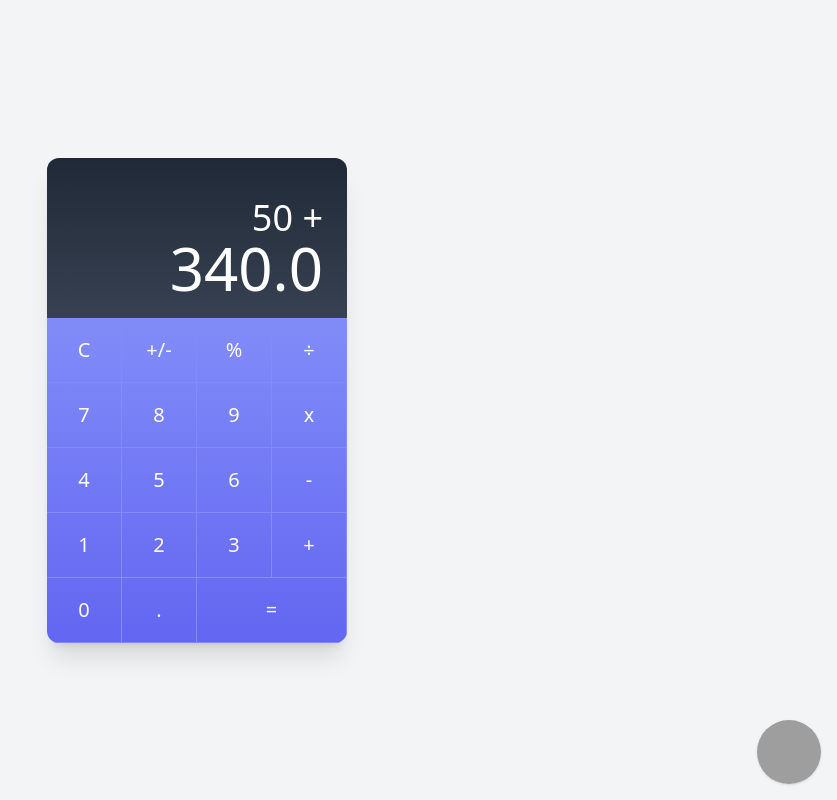
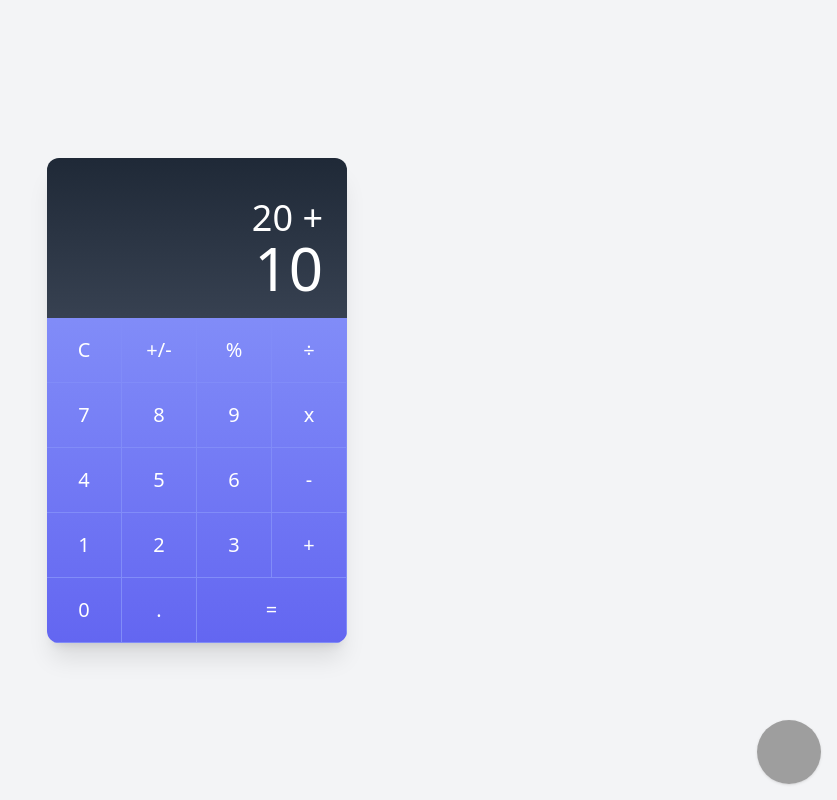
Before and after one commit to JonathanYaguana/zonless-calculator, an Angular app: page /calculator in a window 1280 px wide. Shown: the whole page, without its empty margins (443-1280 px from the left). Built offline with nearby package versions, Linux system fonts and the light colour scheme; grey boxes are pictures that could not be loaded.

Commit message:
validaciones

```diff
--- a/src/app/calculator/components/calculator/calculator.component.html
+++ b/src/app/calculator/components/calculator/calculator.component.html
@@ -1,8 +1,8 @@
 <div class="w-full h-40 bg-gradient-to-b from-gray-800 to-gray-700 flex items-end text-right">
   <div class="w-full py-5 px-6 text-6xl text-white font-thin">
-    <span class="text-4xl"> 50 + </span>
+    <span class="text-4xl"> {{ subResultText() }} {{ lastOperator() }} </span>
     <br>
-    <span>340.0</span>
+    <span>{{ resultText() }}</span>
 
   </div>
 </div>
--- a/src/app/calculator/components/calculator/calculator.component.ts
+++ b/src/app/calculator/components/calculator/calculator.component.ts
@@ -1,5 +1,6 @@
-import { ChangeDetectionStrategy, Component, viewChildren } from '@angular/core';
+import { ChangeDetectionStrategy, Component, computed, inject, viewChildren } from '@angular/core';
 import { CalculatorBottomComponent } from '../calculator-bottom/calculator-bottom.component';
+import { CalculatorService } from '@/calculator/services/calculator.service';
 
 @Component({
   selector: 'calculator',
@@ -13,7 +14,13 @@ import { CalculatorBottomComponent } from '../calculator-bottom/calculator-botto
 })
 export class CalculatorComponent {
 
+  private calculatorService = inject(CalculatorService);
+
   public calculatorButtons = viewChildren( CalculatorBottomComponent );
+
+  public resultText = computed( () => this.calculatorService.resultText() );
+  public subResultText = computed( () => this.calculatorService.subResultText() );
+  public lastOperator = computed( () => this.calculatorService.lastOperator() );
 
   handleClick( key: string ){
     console.log({ key })
--- /dev/null
+++ b/src/app/calculator/services/calculator.service.ts
@@ -0,0 +1,23 @@
+import { Injectable, signal } from '@angular/core';
+
+const numbers = ['1', '2', '3', '4', '5', '6', '7', '8', '9'];
+const operators = ['+', '-', '*', '/'];
+const specialOperators = ['+/-', '%', '.', '=', 'C', 'Backspace'];
+
+@Injectable({
+  providedIn: 'root'
+})
+export class CalculatorService {
+
+  public resultText = signal('10');
+  public subResultText = signal('20');
+  public lastOperator = signal('+');
+
+  public constructNumber( value: string ) {
+    //validar input
+    if( ![...numbers, ...operators, ...specialOperators].includes(value)) {
+      console.log('Invalid input', value);
+      return;
+    }
+  }
+}
```
